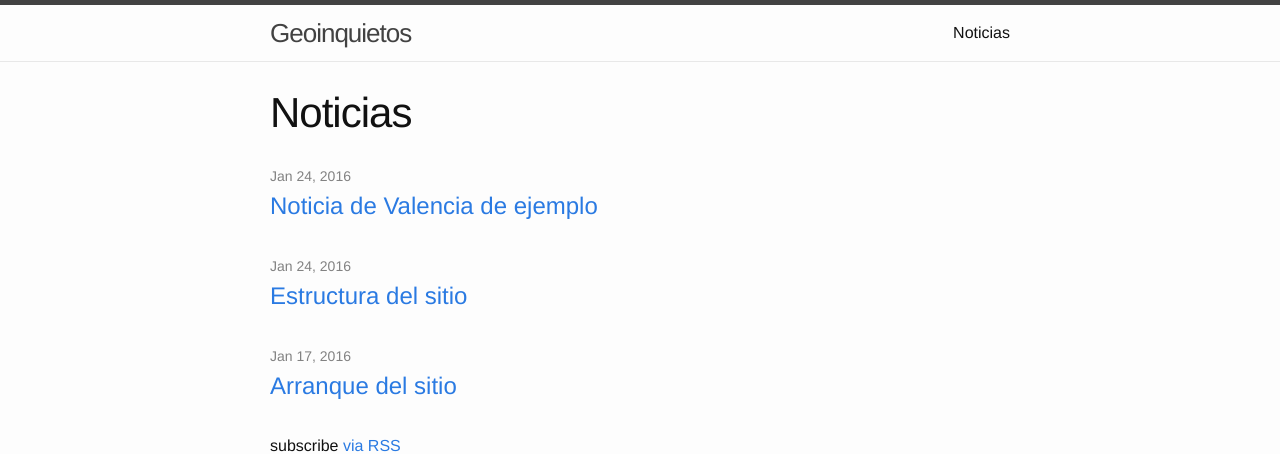
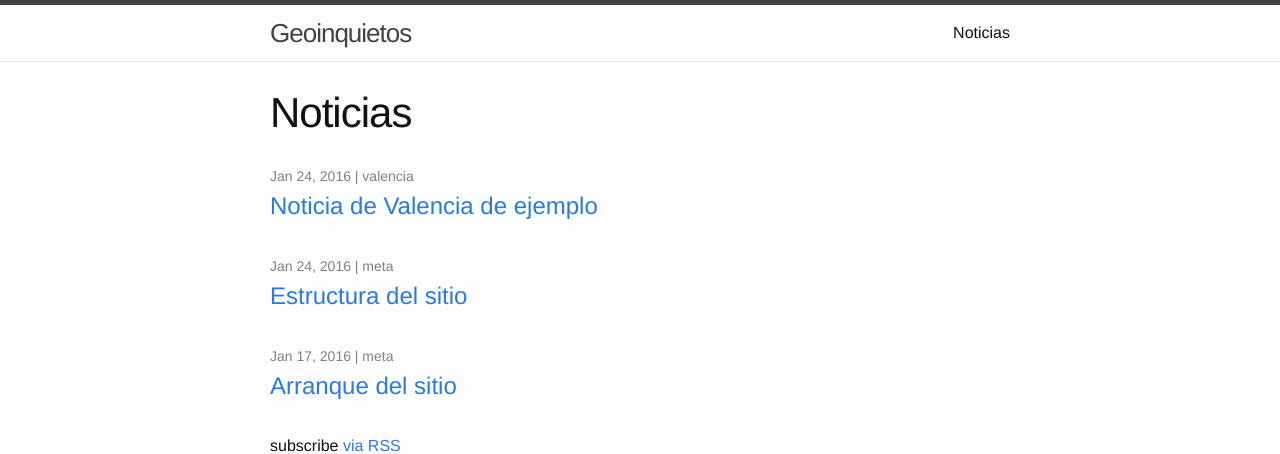
Before and after one commit to ramiroaznar/geoinquietos-org.github.io, a Jekyll site: the page built from noticias/index.html, in a window 1280 px wide. Shown: the top 454 px of the page. Built offline with Jekyll 4.4.1, drawn with Linux system fonts in a browser that asks for light colours.

Commit message:
started to work on #8 out of its branch

```diff
--- a/_config.yml
+++ b/_config.yml
@@ -10,6 +10,8 @@
 
 #twitter_username: geoinquietos_es
 #github_username:  jsanz
+
+permalink:     "noticias/:categories/:year/:month/:day/:title.html"
 
 # Build settings
 markdown: kramdown
--- a/_layouts/post.html
+++ b/_layouts/post.html
@@ -5,7 +5,7 @@
 
   <header class="post-header">
     <h1 class="post-title">{{ page.title }}</h1>
-    <p class="post-meta">{{ page.date | date: "%b %-d, %Y" }}{% if page.author %} • {{ page.author }}{% endif %}{% if page.meta %} • {{ page.meta }}{% endif %}</p>
+    <p class="post-meta">{{ page.date | date: "%b %-d, %Y" }}{% if page.author %} • <a href="/contactos/{{ page.author }}">{{ page.author}} </a>{% endif %}{% if page.meta %} • {{ page.meta }}{% endif %}</p>
   </header>
 
   <article class="post-content">
--- a/noticias/index.html
+++ b/noticias/index.html
@@ -7,7 +7,7 @@
   <ul class="post-list">
     {% for post in site.posts %}
       <li>
-        <span class="post-meta">{{ post.date | date: "%b %-d, %Y" }}</span>
+        <span class="post-meta">{{ post.date | date: "%b %-d, %Y" }} | {{ post.categories}} </span>
 
         <h2>
           <a class="post-link" href="{{ post.url | prepend: site.baseurl }}">{{ post.title }}</a>
```
